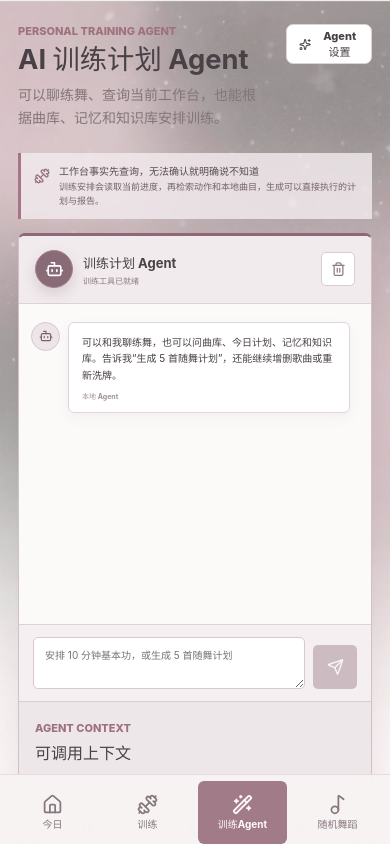
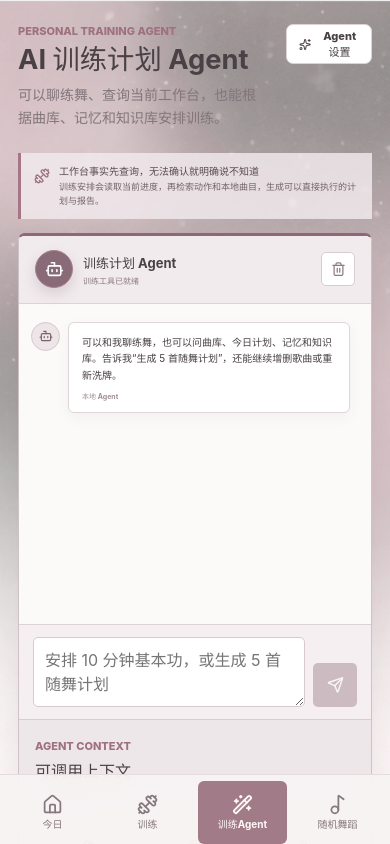
Before and after one commit to xie-shu/dance-workbench, a React (Vite) app: page / in a window 390 px wide. Both pictures are taken after a click on the button "训练Agent". Shown: the top 844 px of the page. Built offline with nearby package versions, Linux system fonts and the light colour scheme.

Commit message:
Prevent iPhone input focus zoom (#3)

```diff
--- a/src/styles.css
+++ b/src/styles.css
@@ -687,6 +687,16 @@ button { border: 0; cursor: pointer; }
   .session-controls { grid-row: 5; grid-column: 2; align-self: start; flex-wrap: wrap; padding-top: 8px; }
 }
 
+/* iOS Safari zooms the page when a focused editable control is smaller than 16px. */
+@media (max-width: 859px) {
+  .form-modal input:not([type="file"]),
+  .form-modal select,
+  .form-modal textarea,
+  .agent-composer textarea,
+  .assistant-fields input,
+  .assistant-fields select { font-size: 16px; }
+}
+
 @media (max-width: 620px) {
   .ai-mode-rail { grid-template-columns: repeat(4, 150px); margin-right: -18px; margin-left: -18px; padding-left: 18px; padding-right: 18px; }
   .ai-mode-rail.two-modes { grid-template-columns: repeat(2, minmax(170px, 1fr)); }
```
